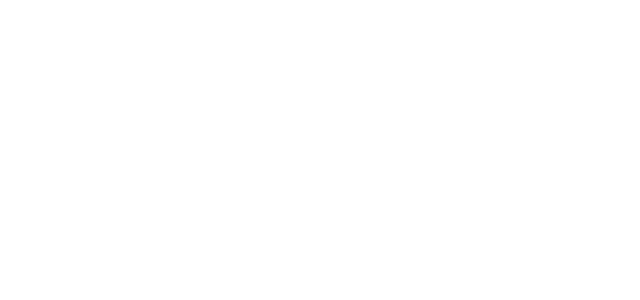
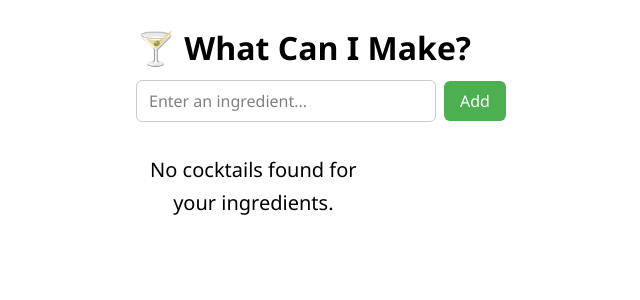
Before and after one commit to tugayapucu/Ginny-PersonalBartender, a React (Vite) app in the folder client/: page /available-cocktails in a window 1280 px wide. Before the commit this address had no page. Shown: the top 300 px of the page, without its empty margins (136-776 px from the left). Built offline with nearby package versions, Linux system fonts and the light colour scheme.

Commit message:
feat: Add frontend UI for "What Can I Make?" feature using ingredient filter

```diff
--- a/client/src/App.jsx
+++ b/client/src/App.jsx
@@ -4,6 +4,7 @@ import Home from "./pages/Home";
 import Search from "./pages/Search";
 import Recipes from "./pages/Recipes";
 import CocktailDetail from "./pages/CocktailDetail";
+import AvailableCocktails from './pages/AvailableCocktails'
 
 function App() {
   return (
@@ -13,6 +14,7 @@ function App() {
         <Route path="/search" element={<Search />} />
         <Route path="/recipes" element={<Recipes />} />
         <Route path="/cocktails/:id" element={<CocktailDetail />} />
+        <Route path="/available-cocktails" element={<AvailableCocktails />} />
       </Routes>
     </BrowserRouter>
   );
--- /dev/null
+++ b/client/src/pages/AvailableCocktails.css
@@ -0,0 +1,87 @@
+.available-cocktails {
+    padding: 2rem;
+    max-width: 800px;
+    margin: 0 auto;
+    font-family: 'Segoe UI', sans-serif;
+  }
+
+  .available-cocktails h2 {
+    font-size: 2rem;
+    margin-bottom: 1rem;
+  }
+
+  .available-cocktails input {
+    padding: 8px 12px;
+    font-size: 1rem;
+    border-radius: 6px;
+    border: 1px solid #ccc;
+    margin-right: 8px;
+    width: 60%;
+    max-width: 300px;
+  }
+
+  .available-cocktails button {
+    padding: 8px 16px;
+    font-size: 1rem;
+    border: none;
+    background-color: #4caf50;
+    color: white;
+    border-radius: 6px;
+    cursor: pointer;
+  }
+
+  .available-cocktails button:hover {
+    background-color: #45a049;
+  }
+
+  .ingredients-list {
+    margin-top: 1rem;
+    margin-bottom: 2rem;
+  }
+
+  .ingredients-list span {
+    margin: 4px;
+    padding: 6px 10px;
+    background-color: #eee;
+    border-radius: 12px;
+    display: inline-block;
+  }
+
+  .ingredients-list button {
+    background: none;
+    border: none;
+    color: #888;
+    margin-left: 6px;
+    cursor: pointer;
+  }
+
+  .cocktail-results {
+    display: grid;
+    grid-template-columns: repeat(auto-fill, minmax(180px, 1fr));
+    gap: 1rem;
+  }
+
+  .cocktail-card {
+    background-color: #f9f9f9;
+    border-radius: 8px;
+    padding: 1rem;
+    text-align: center;
+    box-shadow: 0 2px 8px rgba(0,0,0,0.1);
+  }
+
+  .cocktail-card img {
+    width: 100%;
+    height: auto;
+    border-radius: 6px;
+  }
+
+  .cocktail-card h3 {
+    margin-top: 0.5rem;
+    font-size: 1.1rem;
+  }
+
+  .cocktail-card p {
+    margin: 0.2rem 0;
+    font-size: 0.9rem;
+    color: #555;
+  }
--- /dev/null
+++ b/client/src/pages/AvailableCocktails.jsx
@@ -0,0 +1,81 @@
+import { useState, useEffect } from 'react'
+import axios from 'axios'
+import './AvailableCocktails.css';
+
+
+function AvailableCocktails() {
+  const [input, setInput] = useState('')
+  const [ingredients, setIngredients] = useState([])
+  const [cocktails, setCocktails] = useState([])
+
+
+  const handleAdd = () => {
+    const trimmed = input.trim().toLowerCase()
+    if (trimmed && !ingredients.includes(trimmed)) {
+      setIngredients([...ingredients, trimmed])
+      setInput('')
+    }
+  }
+
+  const handleRemove = (ing) => {
+    setIngredients(ingredients.filter(i => i !== ing))
+  }
+
+  const fetchAvailableCocktails = async () => {
+    try {
+      const query = ingredients.join(',')
+      const res = await axios.get(`http://127.0.0.1:8000/available?has=${query}`)
+      setCocktails(res.data)
+    } catch (err) {
+      console.error('Fetch failed:', err)
+    }
+  }
+
+  useEffect(() => {
+    if (ingredients.length > 0) {
+      fetchAvailableCocktails()
+    } else {
+      setCocktails([])
+    }
+  }, [ingredients])
+
+  return (
+    <div className="available-cocktails">
+      <h2>🍸 What Can I Make?</h2>
+      <div>
+        <input
+          value={input}
+          onChange={(e) => setInput(e.target.value)}
+          placeholder="Enter an ingredient..."
+          onKeyDown={(e) => e.key === 'Enter' && handleAdd()}
+        />
+        <button onClick={handleAdd}>Add</button>
+      </div>
+
+      <div className="ingredients-list">
+        {ingredients.map((ing, idx) => (
+          <span key={idx}>
+            {ing} <button onClick={() => handleRemove(ing)}>❌</button>
+          </span>
+        ))}
+      </div>
+
+      <div className="cocktail-results">
+        {cocktails.length > 0 ? (
+          cocktails.map((c) => (
+            <div key={c.id} className="cocktail-card">
+              <img src={c.strDrinkThumb} alt={c.strDrink} />
+              <h3>{c.strDrink}</h3>
+              <p>{c.strCategory} | {c.strAlcoholic}</p>
+              <p><strong>Glass:</strong> {c.strGlass}</p>
+            </div>
+          ))
+        ) : (
+          <p>No cocktails found for your ingredients.</p>
+        )}
+      </div>
+    </div>
+  )
+}
+
+export default AvailableCocktails
```
